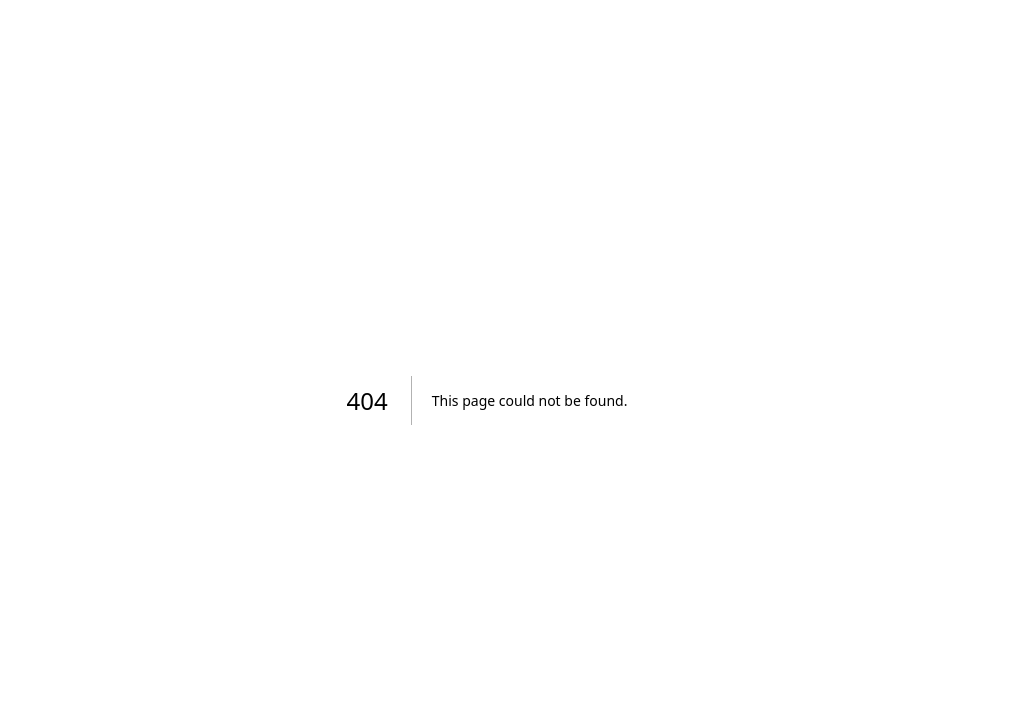
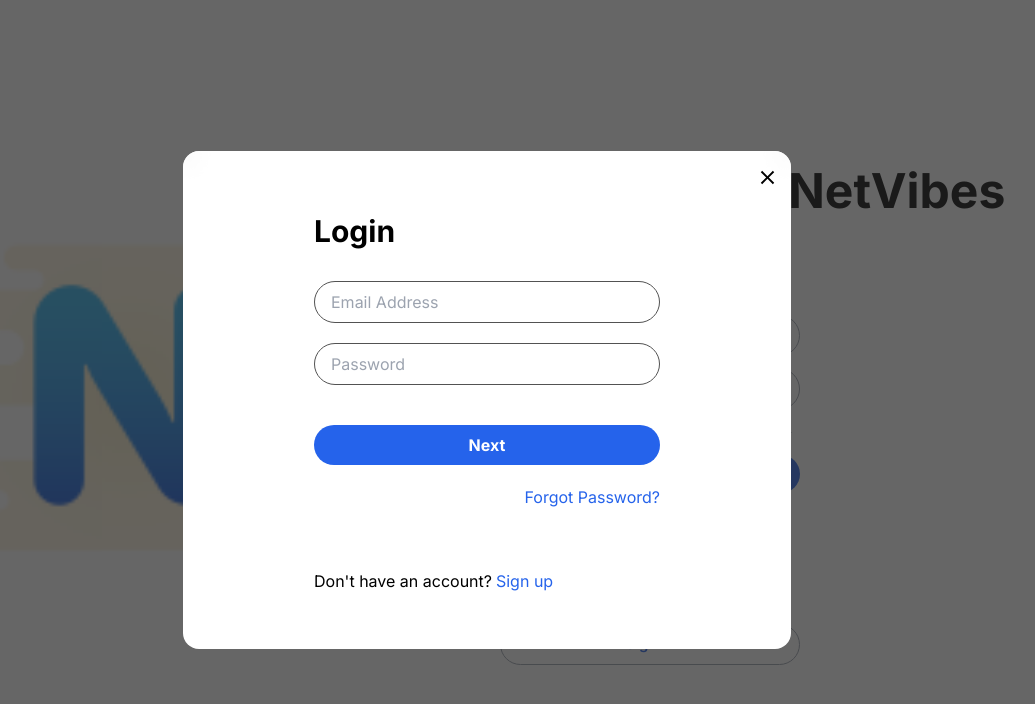
Before and after one commit to bilalyusuf973/StoryMedia, a Next.js app: page /auth/login in a window 1280 px wide. Before the commit this address had no page. Shown: the top 704 px of the page, without its empty margins (153-1188 px from the left). Built offline with nearby package versions, Linux system fonts and the light colour scheme.

Commit message:
Major UI and Bug fixes

```diff
--- /dev/null
+++ b/app/auth/login/page.tsx
@@ -0,0 +1,38 @@
+'use client'
+import React from 'react'
+import Modal from '@/components/Modal'
+import Input from '@/components/Input'
+import CloseIcon from '@mui/icons-material/Close';
+import { useRouter } from 'next/navigation';
+import Homepage from '@/app/page';
+
+const Login = () => {
+  const router = useRouter();
+
+  const body = (
+    <div className='mt-14 md:mt-0 h-full flex'>
+      <div className='flex flex-col px-3 pb-14 w-full min-w-[280px] max-w-[370px] m-auto gap-y-5'>
+        <div className='font-bold text-3xl my-3'>Login</div>
+        <Input type='email' name='email' placeholder='Email Address'/>
+        <Input type='password' name='password' placeholder='Password'/>
+        <button className='mt-5 p-2 w-full rounded-full text-md font-bold text-white bg-blue-600 hover:bg-blue-800'>
+          Next
+        </button>
+        <span className='cursor-pointer text-blue-600 ml-auto hover:underline'>Forgot Password?</span>
+        <div className='flex gap-x-1 mt-10'>
+          <span>Don't have an account?</span>
+          <span className='cursor-pointer text-blue-600 hover:underline' onClick={() => router.push('/auth/signup')}>Sign up</span>
+        </div>
+      </div>
+    </div>
+  );
+
+  return (
+    <>
+      <Modal body={body} onClose={() => router.push('/')}/>
+      <Homepage/>
+    </>
+  )
+}
+
+export default Login
--- /dev/null
+++ b/app/auth/signup/page.tsx
@@ -0,0 +1,38 @@
+'use client'
+import React from 'react'
+import Modal from '@/components/Modal'
+import Input from '@/components/Input'
+import { useRouter } from 'next/navigation';
+import Homepage from '@/app/page';
+
+const Register = () => {
+  const router = useRouter();
+
+  const body = (
+    <div className='mt-14 md:mt-0 h-full flex'>
+      <div className='flex flex-col px-3 pb-14 w-full min-w-[280px] max-w-[370px] m-auto gap-y-5'>
+        <div className='font-bold text-3xl my-3'>Create new account</div>
+        <Input type="text" name='fullname' placeholder='Full Name'/>
+        <Input type="email" name='email' placeholder='Email Address'/>
+        <Input type="password" name='password' placeholder='Password'/>
+        <Input type="password" name='confirmPassword' placeholder='Confirm Password'/>
+        <button className='mt-5 p-2 w-full rounded-full text-md font-bold text-white bg-blue-600 hover:bg-blue-800'>
+          Create Account
+        </button>
+        <div className='flex gap-x-1 mt-10'>
+          <span>Already have an account?</span>
+          <span className='cursor-pointer text-blue-600 hover:underline' onClick={() => router.push('/auth/login')}>Sign in</span>
+        </div>
+      </div>
+    </div>
+  );
+
+  return (
+    <>
+      <Modal body={body} onClose={() => router.push('/')}/>
+      <Homepage/>
+    </>
+  )
+}
+
+export default Register
--- a/app/login/page.tsx
+++ /dev/null
@@ -1,9 +0,0 @@
-import React from 'react'
-
-const Login = () => {
-  return (
-    <div>Login Page</div>
-  )
-}
-
-export default Login
--- a/app/page.tsx
+++ b/app/page.tsx
@@ -1,35 +1,12 @@
-'use client'
-import React, { useState } from 'react'
+import React from 'react'
 import Link from 'next/link'
-import { useRouter } from 'next/navigation'
-import { useModalContext } from './contexts/ModalContext'
-import Login from '@/components/Login'
-import Register from '@/components/Register'
 
 const Homepage = () => {
-  const router = useRouter();
-  const { isModal, setIsModal } = useModalContext();
-  const [showLogin, setShowLogin] = useState(false);
-  const [showRegister, setShowRegister] = useState(false);
-
-  const showLoginModal = () => {
-    setIsModal(true);
-    setShowLogin(true);
-  }
-
-  const showRegisterModal = () => {
-    setIsModal(true);
-    setShowRegister(true);
-  }
-
   return (
-  <>
-    {isModal && showLogin && <Login setShowLogin={setShowLogin}/>}
-    {isModal && showRegister && <Register setShowRegister={setShowRegister}/>}
     <div className='w-full h-screen flex overflow-auto'>
       <div className='lg:w-full m-auto p-4 flex flex-col lg:flex-row items-center lg:justify-around'>
         <div className='mr-auto lg:mr-0'>
-          <img src="brandIcon.png" alt="Icon" className='w-[64px] h-[64px] lg:w-[320px] lg:h-[320px]' onClick={() => router.push("/home")}/>
+          <img src="/brandIcon.png" alt="Icon" className='w-[64px] h-[64px] lg:w-[320px] lg:h-[320px]'/>
         </div>
         <div className=''>
           <div className='flex items-center flex-wrap text-4xl lg:text-5xl font-bold mb-12 mt-7'>
@@ -51,15 +28,18 @@ const Homepage = () => {
               <div className='text-[14px]'>or</div>
               <div className='h-[1px] bg-gray-300 w-full mx-2'></div>
             </div>
-            <div className='cursor-pointer content-center bg-blue-600 hover:bg-blue-800 text-white text-[15px] font-semibold rounded-[25px] my-3 p-2' onClick={showRegisterModal}>Create Account</div>
+            <Link href='/auth/signup'>
+              <div className='cursor-pointer content-center bg-blue-600 hover:bg-blue-800 text-white text-[15px] font-semibold rounded-[25px] my-3 p-2'>Create Account</div>
+            </Link>
             <div className='text-[11px] text-[#b4b4b4]'>By signing up, you agree to the <Link href="/" className='text-[#569aff] hover:underline'>Terms of Service</Link> and <Link href="/" className='text-[#569aff] hover:underline'>Privacy Policy</Link>, including <Link href="/" className='text-[#569aff] hover:underline'>Cookie Use.</Link></div>
             <div className='text-[16px] font-semibold mt-[50px] mb-3'>Already have an account?</div>
-            <div className='cursor-pointer content-center hover:bg-[#70a4f823] text-blue-600 text-[15px] font-semibold rounded-[25px] p-2 border border-gray-400' onClick={showLoginModal}>Sign in</div>
+            <Link href='/auth/login'>
+              <div className='cursor-pointer content-center hover:bg-[#70a4f823] text-blue-600 text-[15px] font-semibold rounded-[25px] p-2 border border-gray-400'>Sign in</div>
+            </Link>
           </div>
         </div>
       </div>
     </div>
-  </>
   )
 }
 
--- a/app/signup/page.tsx
+++ /dev/null
@@ -1,9 +0,0 @@
-import React from 'react'
-
-const Signup = () => {
-  return (
-    <div>Signup</div>
-  )
-}
-
-export default Signup
--- a/components/Input.tsx
+++ b/components/Input.tsx
@@ -10,7 +10,7 @@ type InputProps = {
 
 const Input: React.FC<InputProps> = ({type, name, placeholder, value, onChange }) => {
   return (
-    <input type={type} name={name} placeholder={placeholder} value={value} onChange={onChange} className='rounded-full text-sm indent-2 p-2 w-full outline-none border-[1px] dark:bg-black dark:text-white border-neutral-600 focus:border-sky-500'></input>
+    <input type={type} name={name} placeholder={placeholder} value={value} onChange={onChange} className='rounded-full text-md indent-2 p-2 w-full outline-none border-[1px] dark:bg-black dark:text-white border-neutral-600 focus:border-sky-500'></input>
   )
 }
 
--- a/components/Login.tsx
+++ /dev/null
@@ -1,41 +0,0 @@
-import React from 'react'
-import Modal from './Modal'
-import Input from './Input'
-import CloseIcon from '@mui/icons-material/Close';
-import { useModalContext } from '@/app/contexts/ModalContext'
-
-const Login: React.FC<any> = ( { setShowLogin } ) => {
-  const { setIsModal } = useModalContext();
-
-  const onClose = () => {
-    setIsModal(false);
-    setShowLogin(false);
-  }
-
-  const body = (
-    <>
-      <div className='sticky top-0 backdrop-blur-md p-4 flex flex-row-reverse bg-[#ffffffa6] dark:bg-[#000000a6]' onClick={onClose}>
-        <CloseIcon sx={{ fontSize: 23 }}/>
-      </div>
-      <div className='h-full flex'>
-        <div className='flex flex-col px-1 pb-10 w-full max-w-[350px] m-auto gap-y-3'>
-          <div className='font-bold text-3xl'>Login</div>
-          <Input type='email' name='email' placeholder='Email Address'/>
-          <Input type='password' name='password' placeholder='Password'/>
-          <button className='p-2 w-full rounded-full text-sm font-bold text-white bg-blue-600 hover:bg-blue-800'>
-            Next
-          </button>
-          <button className='p-2 w-full rounded-full text-sm font-bold border-[1px] border-gray-600'>
-            Forgot Password
-          </button>
-        </div>
-      </div>
-    </>
-  );
-
-  return (
-    <Modal body={body}/>
-  )
-}
-
-export default Login
--- a/components/MiddleBar.tsx
+++ b/components/MiddleBar.tsx
@@ -14,7 +14,7 @@ const MiddleBar = () => {
         <Avatar alt="" src="" sx={{width: 54, height: 54, margin: "12px 10px 0 10px", cursor:"pointer"}}/>
       </div>
       <div className='flex flex-col w-full mx-2'>
-        <input type="text" className='h-20 text-[20px] dark:bg-inherit outline-none border-none' placeholder="What's happening...?"/>
+        <input type="text" name='status' className='h-20 text-[20px] dark:bg-inherit outline-none border-none' placeholder="What's happening...?"/>
         <div className='flex items-center justify-between my-1'>
           <div className="thoughtsIcons"></div>
           <div className="postBtn cursor-pointer content-center bg-blue-600 hover:bg-blue-800 text-white rounded-3xl py-2 px-5 font-bold text-sm">Post</div>
--- a/components/Modal.tsx
+++ b/components/Modal.tsx
@@ -1,22 +1,23 @@
-'use client'
 import React from 'react'
-import { useModalContext } from '@/app/contexts/ModalContext';
+import CloseIcon from '@mui/icons-material/Close';
 
 type ModalProps = {
     body: React.JSX.Element;
+    onClose: () => void;
 }
 
-const Modal: React.FC<ModalProps> = ({ body }) => {
-  const { isModal } = useModalContext();
-
+const Modal: React.FC<ModalProps> = ({ body, onClose }) => {
   return (
-    <>
-        {isModal && <div className='fixed w-full h-full content-center z-50 bg-neutral-800 bg-opacity-70'>
-            <div className='w-full md:w-[38rem] h-full md:h-auto max-h-screen bg-white dark:bg-black md:rounded-2xl overflow-y-auto'>
-              {body}
-            </div>
-        </div>}
-    </>
+    <div className='fixed w-full h-full content-center z-50 bg-neutral-800 bg-opacity-70'>
+      <div className='w-full md:w-[38rem] h-full md:h-auto max-h-screen bg-white dark:bg-black md:rounded-2xl overflow-auto'>
+        <div className='fixed md:sticky top-0 z-[100] w-full flex flex-row-reverse backdrop-blur-md p-2 bg-[#ffffffa6] dark:bg-[#000000a6]'>
+          <div className='p-1 rounded-full hover:bg-[#bbb] dark:hover:bg-neutral-800'>
+            <CloseIcon sx={{ fontSize: 23 }} onClick={onClose}/>
+          </div>
+        </div>
+        {body}
+      </div>
+    </div>
   )
 }
 
--- a/components/Navbar.tsx
+++ b/components/Navbar.tsx
@@ -2,7 +2,6 @@
 import React, { useState } from 'react'
 import Link from 'next/link';
 import { useThemeContext } from '@/app/contexts/ThemeContext'
-import { useModalContext } from '@/app/contexts/ModalContext';
 import DarkModeRoundedIcon from '@mui/icons-material/DarkModeRounded';
 import LightModeRoundedIcon from '@mui/icons-material/LightModeRounded';
 import SearchRoundedIcon from '@mui/icons-material/SearchRounded';
@@ -17,7 +16,6 @@ import AddCircleOutlineOutlinedIcon from '@mui/icons-material/AddCircleOutlineOu
 import PersonOutlineOutlinedIcon from '@mui/icons-material/PersonOutlineOutlined';
 import LogoutOutlinedIcon from '@mui/icons-material/LogoutOutlined';
 import { Avatar } from '@mui/material';
-import Modal from './Modal';
 
 type NavbarMenuItemProps = {
   icon: React.JSX.Element;
@@ -26,7 +24,6 @@ type NavbarMenuItemProps = {
 
 export default function Navbar() {
   const { theme, toggleTheme } = useThemeContext();
-  const { isModal, setIsModal } =  useModalContext();
   const [showNavMenu, setShowNavMenu] = useState(false);
 
   const navbarMenuItemsData = [
@@ -40,27 +37,21 @@ export default function Navbar() {
     { icon: <LogoutOutlinedIcon sx={{ fontSize: 32 }} className='mx-3'/>, label: 'Logout'},
   ]
 
-  const openNavMenu = () => {
-    setShowNavMenu(true);
-    setIsModal(true);
-  }
-
-  const closeNavMenu = () => {
-    setShowNavMenu(false);
-    setIsModal(false);
-  }
-
   return (
     <>
-      {showNavMenu && isModal && <div className='md:hidden fixed w-full h-full content-center z-50 bg-neutral-800 bg-opacity-70'>
+      {showNavMenu && <div className='md:hidden fixed w-full h-full content-center z-50 bg-neutral-800 bg-opacity-70'>
         <div className='w-full h-full bg-white dark:bg-black overflow-auto'>
-          <div className='fixed top-0 z-[100] w-full flex flex-row-reverse backdrop-blur-md p-4 bg-[#ffffffa6] dark:bg-[#000000a6]' onClick={closeNavMenu}>
-            <CloseIcon sx={{ fontSize: 30 }}/>
+          <div className='fixed top-0 z-[100] w-full flex flex-row-reverse backdrop-blur-md p-2 bg-[#ffffffa6] dark:bg-[#000000a6]'>
+            <div className='p-1 rounded-full hover:bg-[#bbb] dark:hover:bg-neutral-800'>
+              <CloseIcon sx={{ fontSize: 30 }} onClick={() => setShowNavMenu(prev => !prev)}/>
+            </div>
           </div>
-          <div className='min-w-[300px] mt-14 px-2 py-5 flex flex-col dark:bg-black gap-y-3'>
+          <div className='w-full min-w-[280px] mt-14 px-3 py-5 flex flex-col dark:bg-black gap-y-3'>
             <div className="mb-2 h-[50px] flex rounded-full border-[1px] border-gray-600">
-              <input type="text" autoComplete='off' className='indent-5 w-[85%] rounded-tl-full rounded-bl-full border-r-[1px] border-gray-600 dark:bg-black outline-none text-xl' placeholder='Search...'/>
-              <div className='w-[15%] rounded-tr-full rounded-br-full content-center bg-[#d5d5d5] dark:bg-[#1c1c1c]'><SearchRoundedIcon sx={{ fontSize: 30 }} className='cursor-pointer ml-1 mr-1'/></div>
+              <input type="text" name='searchBar' autoComplete='off' className='indent-5 w-[85%] rounded-tl-full rounded-bl-full border-r-[1px] border-gray-600 dark:bg-black outline-none text-xl' placeholder='Search...'/>
+              <div className='w-[15%] rounded-tr-full rounded-br-full content-center bg-[#d5d5d5] dark:bg-[#1c1c1c]'>
+                <SearchRoundedIcon sx={{ fontSize: 30 }} className='cursor-pointer ml-1 mr-1'/>
+              </div>
             </div>
             {navbarMenuItemsData.map(({icon, label}, index) => {
               return <NavbarMenuItem key={index} icon={icon} label={label}/>
@@ -80,14 +71,14 @@ export default function Navbar() {
           </div>
 
           <div className="search justify-center items-center hidden md:flex">
-              <input type="text" autoComplete='off' className='searchBar w-[30vw] dark:bg-[#000000]' placeholder='Search...'/>
+              <input type="text" name='searchBar' autoComplete='off' className='searchBar w-[30vw] dark:bg-[#000000]' placeholder='Search...'/>
               <div className='searchIconDiv content-center bg-[#d5d5d5] dark:bg-[#1c1c1c]'><SearchRoundedIcon sx={{ fontSize: 30 }} className='cursor-pointer ml-[6px] mr-[6px]'/></div>
           </div>
 
           <div className='right content-center gap-x-1 mr-2'>
             { theme === "light" ? <DarkModeRoundedIcon sx={{ fontSize: 30 }} className='darkThemeIcon cursor-pointer' onClick={() => {toggleTheme()}}/> :
             <LightModeRoundedIcon sx={{ fontSize: 30 }} className='lightThemeIcon cursor-pointer' onClick={() => {toggleTheme()}}/>}
-            <div className='md:hidden menuBtn content-center gap-x-1' onClick={openNavMenu}>
+            <div className='md:hidden menuBtn content-center gap-x-1' onClick={() => setShowNavMenu(prev => !prev)}>
               <SearchRoundedIcon sx={{ fontSize: 30 }} className='cursor-pointer'/>
               <MenuIcon sx={{ fontSize: 30 }} className='openMenuIcon cursor-pointer'/>
             </div>
--- a/components/Register.tsx
+++ /dev/null
@@ -1,40 +0,0 @@
-import React from 'react'
-import Modal from './Modal'
-import Input from './Input'
-import CloseIcon from '@mui/icons-material/Close';
-import { useModalContext } from '@/app/contexts/ModalContext'
-
-const Register: React.FC<any> = ({ setShowRegister }) => {
-  const { setIsModal } = useModalContext();
-
-  const onClose = () => {
-    setIsModal(false);
-    setShowRegister(false);
-  }
-
-  const body = (
-    <>
-      <div className='sticky top-0 backdrop-blur-md p-4 flex flex-row-reverse bg-[#ffffffa6] dark:bg-[#000000a6]' onClick={onClose}>
-        <CloseIcon sx={{ fontSize: 23 }}/>
-      </div>
-      <div className='h-full flex'>
-        <div className='flex flex-col px-1 pb-10 w-full max-w-[350px] m-auto gap-y-3'>
-          <div className='font-bold text-3xl'>Register</div>
-          <Input type="text" name='fullname' placeholder='Full Name'/>
-          <Input type="email" name='email' placeholder='Email Address'/>
-          <Input type="password" name='password' placeholder='Password'/>
-          <Input type="password" name='confirmPassword' placeholder='Confirm Password'/>
-          <button className='p-2 w-full rounded-full text-sm font-bold text-white bg-blue-600 hover:bg-blue-800'>
-            Create Account
-          </button>
-        </div>
-      </div>
-    </>
-  );
-
-  return (
-    <Modal body={body}/>
-  )
-}
-
-export default Register
```
